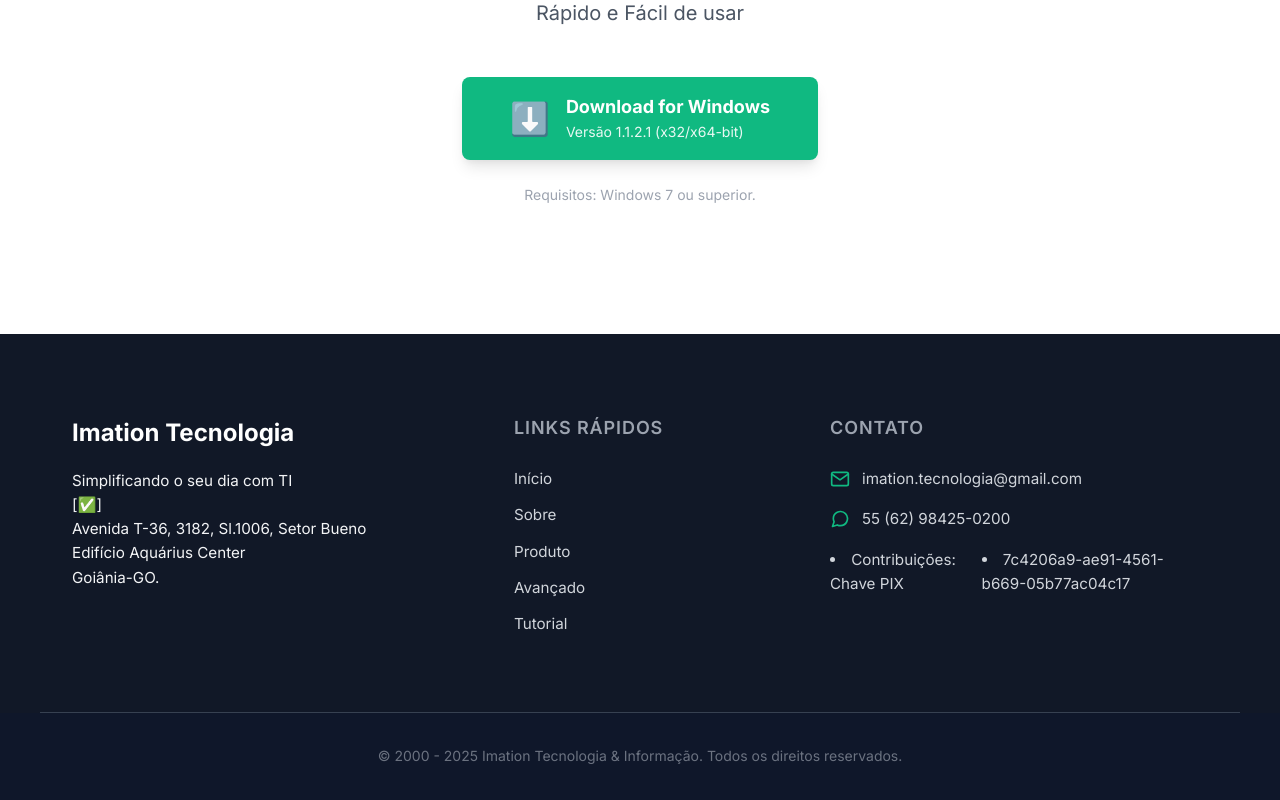
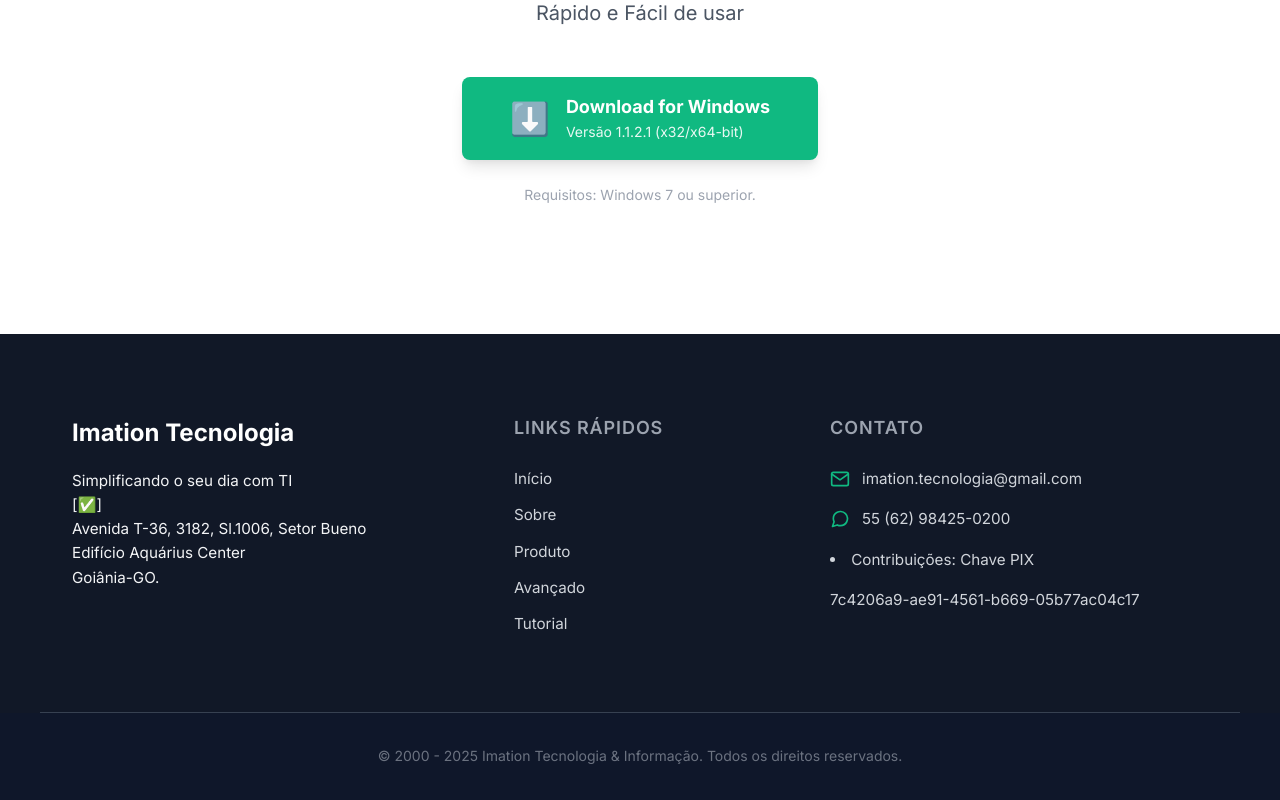
Before and after one commit to imation-gyn/imation-gyn.github.io, a React (Vite) app: page / in a window 1280 px wide. Shown: the part 7843-8643 px from the top of the page. Built offline with nearby package versions, Linux system fonts and the light colour scheme.

Commit message:
Update 1.1.2.1

```diff
--- a/src/components/Footer.jsx
+++ b/src/components/Footer.jsx
@@ -46,7 +46,9 @@
                     </div>
                     <div className="contact-item">
                         <li><a href="#hero">Contribuições: Chave PIX</a></li>
-                        <li><a href="#about">7c4206a9-ae91-4561-b669-05b77ac04c17</a></li>
+                    </div>
+                    <div className="contact-item">
+                        <p><a href="#about">7c4206a9-ae91-4561-b669-05b77ac04c17</a></p>
                     </div>
                 </div>
             </div>
```
